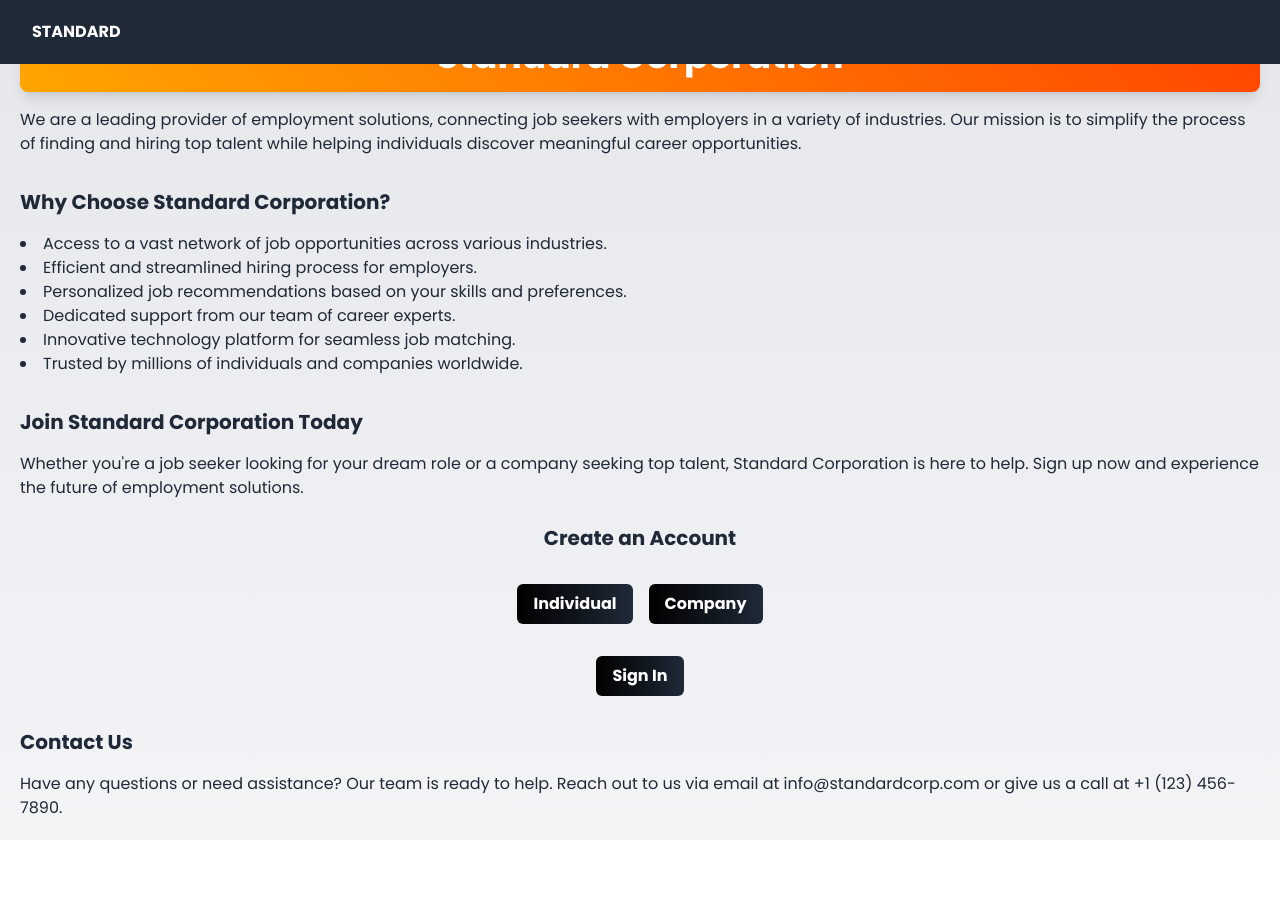
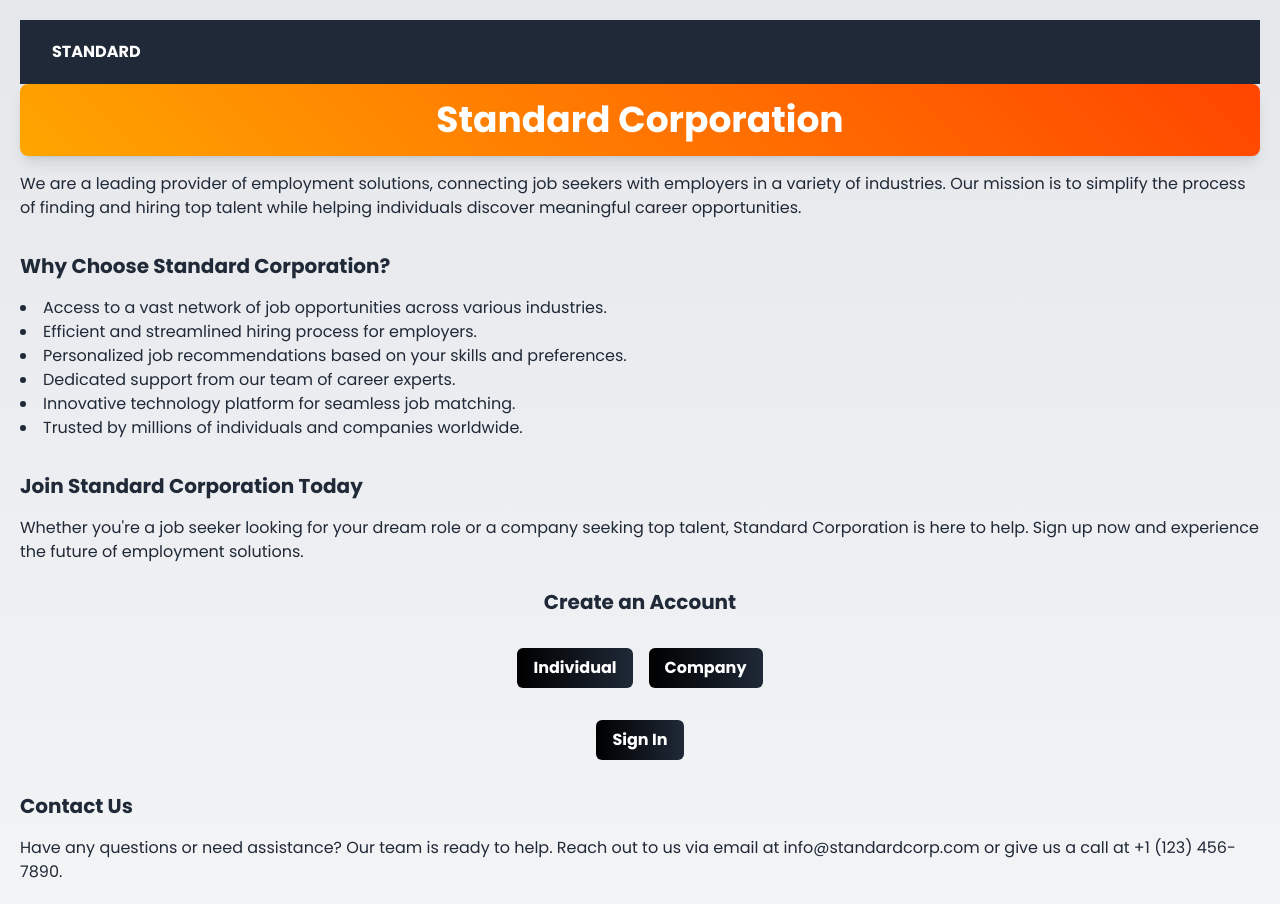
Before and after one commit to timons-AI/standard-intern, a Next.js app in the folder standard-intern/: page / in a window 1280 px wide. Before the commit the page ends 840 px from the top, so only its background shows below. Built offline with nearby package versions, Linux system fonts and the light colour scheme.

Commit message:
Update Navbar.tsx

```diff
--- a/standard-intern/src/app/Navbar/Navbar.tsx
+++ b/standard-intern/src/app/Navbar/Navbar.tsx
@@ -1,4 +1,6 @@
 "use client";
+
+
 import React, { useState } from 'react';
 
 const Navbar = () => {
@@ -9,7 +11,7 @@ const Navbar = () => {
   };
 
   return (
-    <nav className="bg-gray-800 fixed top-0 left-0 right-0 z-50">
+    <nav className="bg-gray-800">
       <div className="px-4 sm:px-6 lg:px-8">
         <div className="flex items-center justify-between h-16">
           <div className="flex items-center">
@@ -64,7 +66,7 @@ const Navbar = () => {
               </button>
             </div>
             {/* Menu items */}
-            <ul className="hidden md:flex md:flex-row items-center h-full pt-8 space-x-8 px-4">
+            <ul className="flex flex-col items-start h-full pt-8 space-y-4 overflow-y-auto px-4">
               <li>
                 <a className="text-gray-300 hover:text-white text-lg font-medium" href="#">
                   <span className="mr-2">&#9679;</span> Home
```
